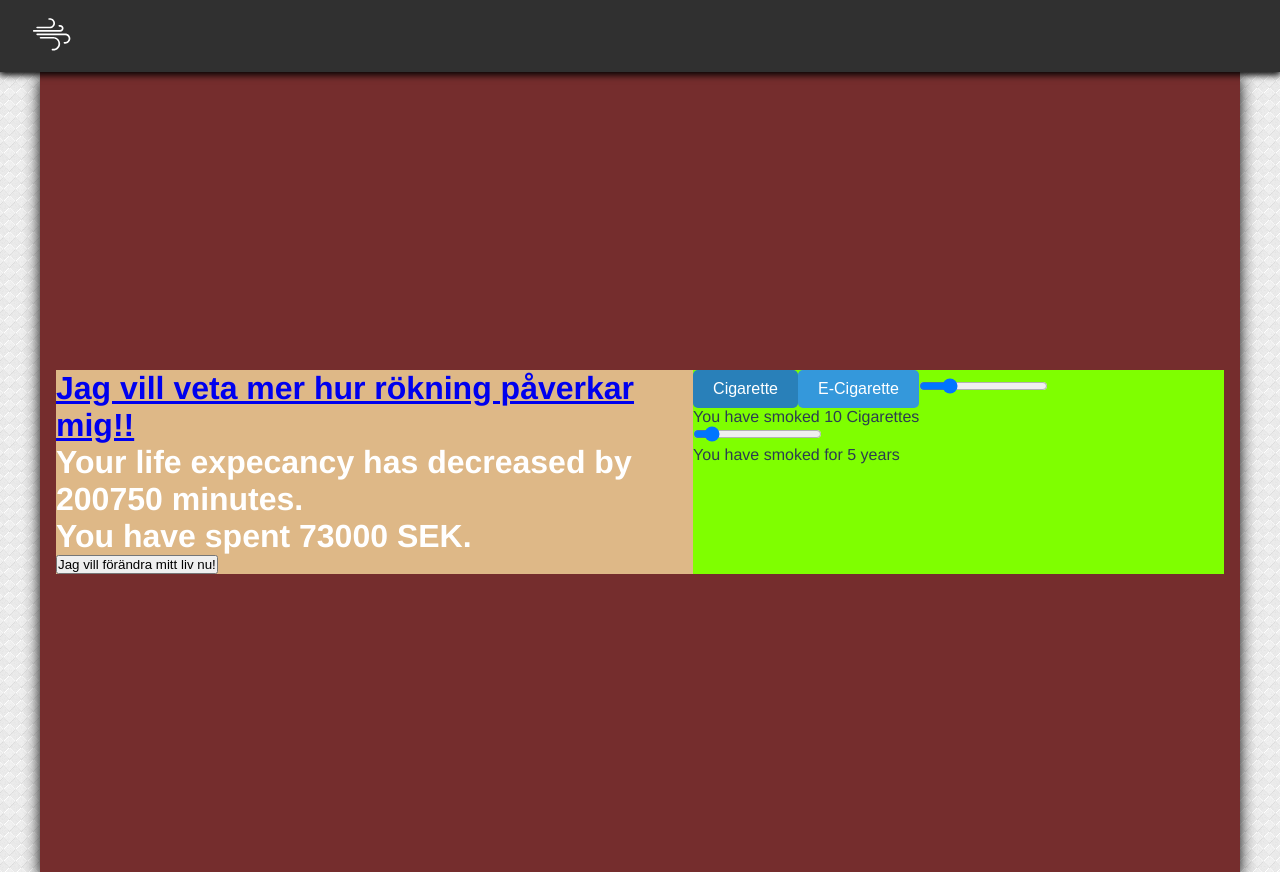
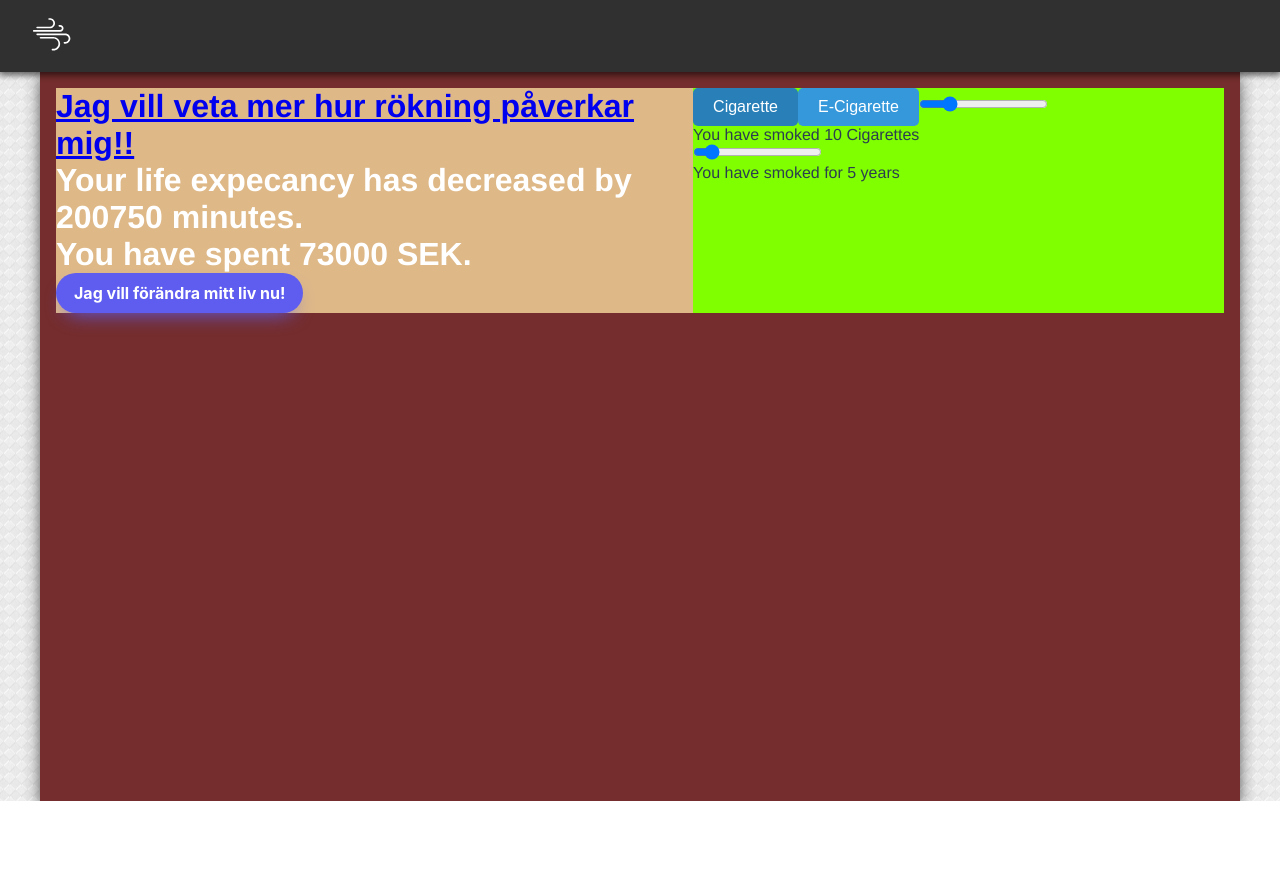
Before and after one commit to rubenmadsen/smokin, a Vue app in the folder Frontend/: page / in a window 1280 px wide. After the commit the page ends 801 px from the top, so only its background shows below. Built offline with nearby package versions, Linux system fonts and the light colour scheme.

Commit message:
Added some standard styles

```diff
--- a/Frontend/src/App.vue
+++ b/Frontend/src/App.vue
@@ -38,6 +38,7 @@ body {
   background-repeat: repeat;
   background-position: center;
   background-size: 72px 72px;
+  height: 100%;
 }
 
 #app {
@@ -76,7 +77,7 @@ ul {
   padding: 0;
   overflow: hidden;
   background-color:#303030;
-  box-shadow: 0px 2px 7px 1px #000000;
+  box-shadow: 0px 2px 7px 1px var(--strong-shadow);
 
 }
 
@@ -108,16 +109,15 @@ li a:hover svg path {
 .routerContainer {
   position: relative;
   max-width: 1200px;
-  box-shadow: rgb(0, 0, 0) 0px 5px 15px;
-  margin: 0 auto;
-  min-height: 800px;
-  background-color: #752d2d;
   display: flex;
   flex-direction: column;
-  align-items: center;
-  justify-content: center;
 
+  margin: 0 auto;
+  min-height: calc(100vh - 71px);
+  box-shadow: var(--strong-shadow) 0px 5px 15px;
+  background-color: #752d2d;
 }
+
 /* Hide */
 @media only screen and (max-width: 767px) {
   .routerContainer {
--- a/Frontend/src/main.css
+++ b/Frontend/src/main.css
@@ -6,9 +6,37 @@
     --text-color: #2c3e50;
     --highlight-color: #ffcc00;
     --error-color: #e74c3c;
+    --strong-shadow: rgba(0, 0, 0, 0.63);
   }
 
 * {
     margin: 0;
     padding: 0;
   }
+
+  .non-selectable{
+    -webkit-user-select: none;
+    -ms-user-select: none;
+    user-select: none;
+  }
+  .std-button{
+    background: #5E5DF0;
+    border-radius: 999px;
+    box-shadow: #5E5DF0 0 10px 20px -10px;
+    box-sizing: border-box;
+    color: #FFFFFF;
+    cursor: pointer;
+    font-family: Inter,Helvetica,"Apple Color Emoji","Segoe UI Emoji",NotoColorEmoji,"Noto Color Emoji","Segoe UI Symbol","Android Emoji",EmojiSymbols,-apple-system,system-ui,"Segoe UI",Roboto,"Helvetica Neue","Noto Sans",sans-serif;
+    font-size: 16px;
+    font-weight: 700;
+    line-height: 24px;
+    opacity: 1;
+    outline: 0 solid transparent;
+    padding: 8px 18px;
+    user-select: none;
+    -webkit-user-select: none;
+    touch-action: manipulation;
+    width: fit-content;
+    word-break: break-word;
+    border: 0;
+}
--- a/Frontend/src/views/MainView.vue
+++ b/Frontend/src/views/MainView.vue
@@ -12,7 +12,7 @@
       </h1>
       <h1 :style="{ color: 'white' }">You have spent {{ moneySpent }} SEK.</h1>
       <router-link :to="{ path: '/tracker', query :{ data : this.sliderValueAmount, years: this.sliderValueYears } }">
-        <button>Jag vill förändra mitt liv nu!</button>
+        <button class="std-button">Jag vill förändra mitt liv nu!</button>
       </router-link>
     </div>
     <div id="child2">
```
